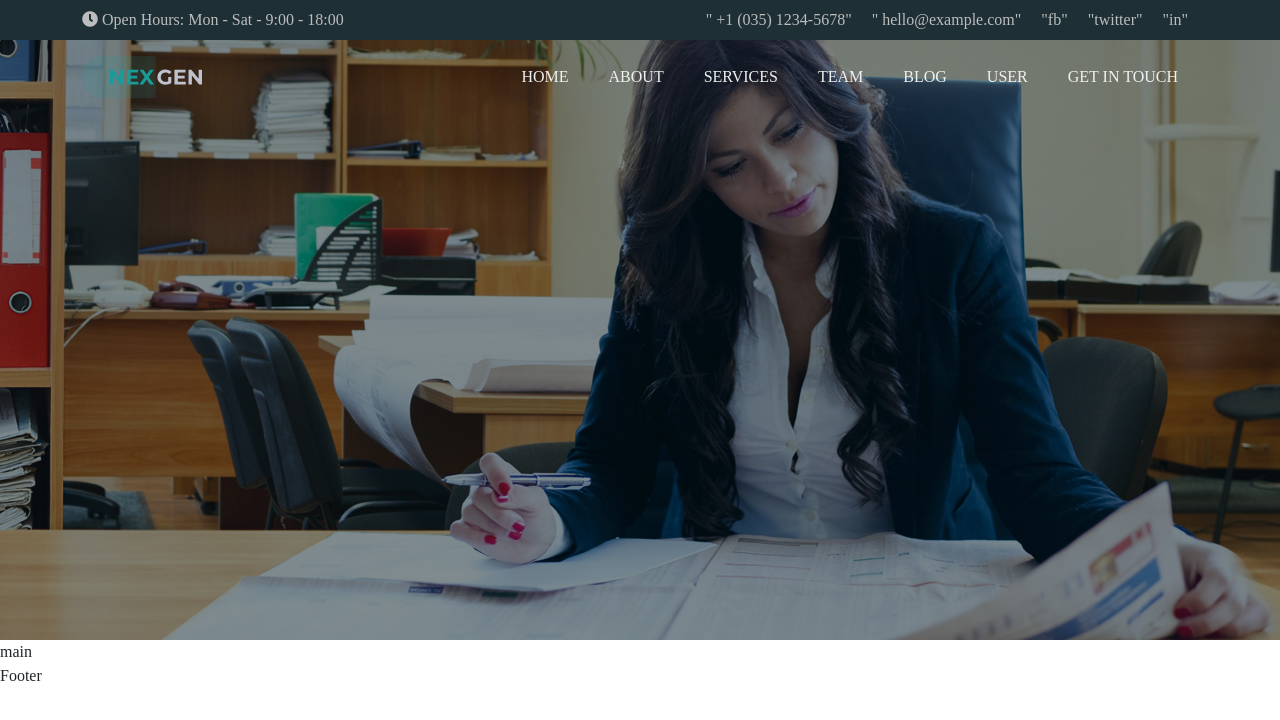
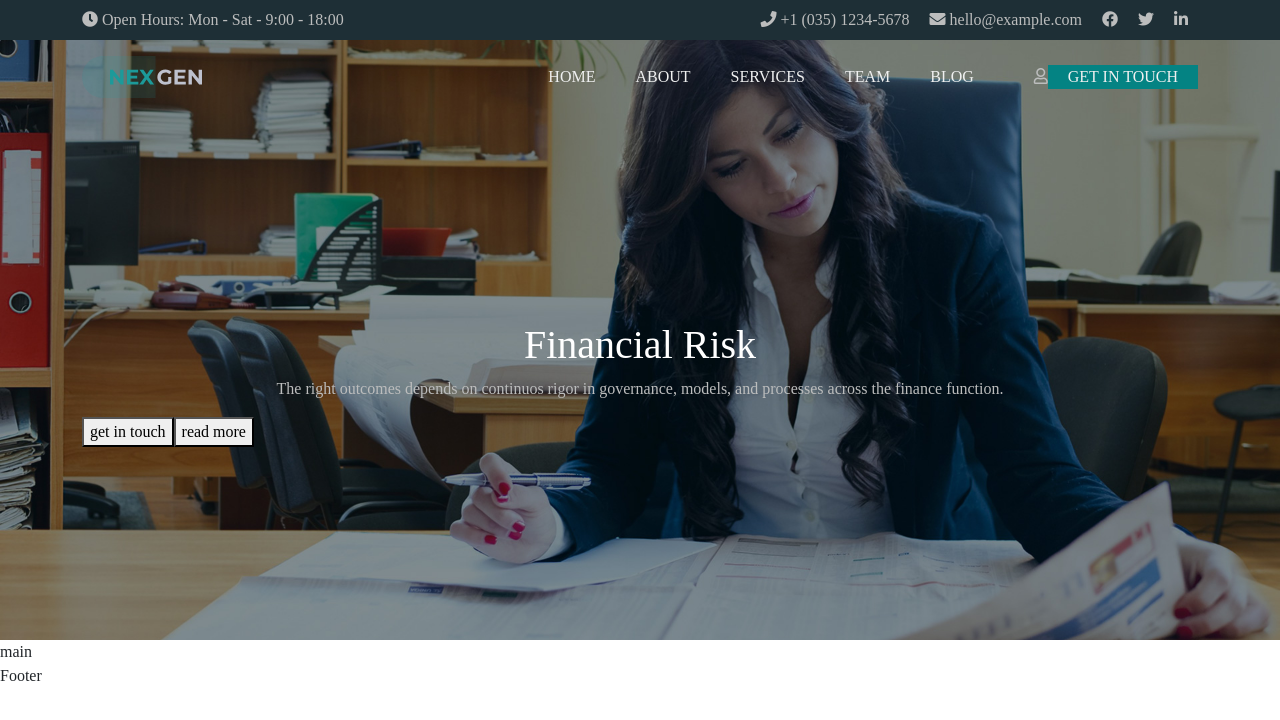
Before and after one commit to GiuliaSossai/proj-html-vuejs, a Vue app: page / in a window 1280 px wide. Shown: the top 720 px of the page. Built offline with nearby package versions, Linux system fonts and the light colour scheme; a small style sheet from the web is missing.

Commit message:
ciclo for con icone

```diff
--- a/src/assets/data/ContactsHeader.js
+++ b/src/assets/data/ContactsHeader.js
@@ -1,23 +1,23 @@
 export default
 [
   {
-    text: `" +1 (035) 1234-5678" `,
-    active: false
+    text: " +1 (035) 1234-5678" ,
+    icon: ["fas", "fa-phone"]
   },
   {
-    text: `" hello@example.com"`,
-    active: false
+    text: " hello@example.com",
+    icon: ["fas", "fa-envelope"]
   },
   {
-    text: `"fb"`,
-    active: false
+    text: "",
+    icon: ["fab", "fa-facebook"]
   },
   {
-    text: `"twitter"`,
-    active: false
+    text: "",
+    icon: ["fab", "fa-twitter"]
   },
   {
-    text: `"in"`,
-    active: false
+    text: "",
+    icon: ["fab", "fa-linkedin-in"]
   }
 ]
--- a/src/assets/data/MenuHeader.js
+++ b/src/assets/data/MenuHeader.js
@@ -2,30 +2,37 @@ export default
 [
   {
     text: "home",
+    icon: [],
     active: false
   },
   {
     text: "about",
+    icon: [],
     active: false
   },
   {
     text: "services",
+    icon: [],
     active: false
   },
   {
     text: "team",
+    icon: [],
     active: false
   },
   {
     text: "blog",
+    icon: [],
     active: false
   },
   {
-   text: "user",
+   text: "",
+   icon: ["far", "fa-user"],
    active: false
  },
  {
    text: "get in touch",
+   icon: [],
    active: true
  }
 ]
--- a/src/assets/style/vars.scss
+++ b/src/assets/style/vars.scss
@@ -7,6 +7,7 @@ $light-bg: #E7EEE9;
 
 // font colors
 $subtitle: #BCBDBD;
+$main: #fff;
 
 // btn colors
 $main-btn: #048383;
--- a/src/components/Header.vue
+++ b/src/components/Header.vue
@@ -8,16 +8,15 @@
             </div>
 
             <ul class="d-flex">
-               <!-- <li><a href="#"> <i class="fas fa-phone"></i> +1 (035) 1234-5678 </a></li>
-               <li><a href="#"> <i class="fas fa-envelope"></i> hello@example.com </a></li>
-               <li><a href="#"> <i class="fab fa-facebook-f"></i> </a></li>
-               <li><a href="#"> <i class="fab fa-twitter"></i> </a></li>
-               <li><a href="#"> <i class="fab fa-linkedin-in"></i> </a></li>   -->
+               <!-- ciclo for per stampare la lista -->
                <li
                   v-for="(contact, index) in ContactsHeader"
                   :key="index"
                >
-               <a href="#"> {{contact.text}} </a>
+               <a href="#">
+                  <i :class="contact.icon.join(' ')"></i>
+                  {{contact.text}}
+               </a>
                </li>
             </ul>
          </div>
@@ -31,21 +30,25 @@
                </div>
 
                <ul class="menu d-flex">
-                  <!-- <li><a href="#"> home </a></li>
-                  <li><a href="#"> about </a></li>
-                  <li><a href="#"> services </a></li>
-                  <li><a href="#"> team </a></li>
-                  <li><a href="#"> blog </a></li>
-                  <li><a href="#"> <i class="far fa-user"></i>  </a></li>
-                  <li><a href="#" class="fake-btn"> get in touch  </a></li>    -->
+                  <!-- ciclo for per stampare la lista -->
+                  <!-- se la voce del menu è attiva, assume la classe active -->
                   <li
-                  v-for="(item, index) in MenuHeader"
-                  :key="index">
+                     v-for="(item, index) in MenuHeader"
+                     :key="index"
+                     :class="{active : (index === counter)}"
+                     @click="counter = index"
+                  >
                      <a href="#"> {{item.text}} </a>
+                     <i :class="item.icon.join(' ')"></i>
                   </li>
                </ul>
+            </div>
 
-            </div>
+            <h1 class="text-center">Financial Risk</h1>
+            <p class="text-center">The right outcomes depends on continuos rigor in governance, models, and processes across the finance function.</p>
+
+            <button>get in touch</button>
+            <button>read more</button>
          </div>
 
       </div>
@@ -64,6 +67,7 @@ export default {
    },
    data(){
       return {
+         counter: 6,
          ContactsHeader,
          MenuHeader
       }
@@ -84,7 +88,7 @@ header {
          margin: 0 10px;
          color: $subtitle;
          &:hover {
-            color: #fff;
+            color: $main;
          }
 
       }
@@ -107,10 +111,14 @@ header {
             color: $subtitle;
             }
          }
-         .fake-btn {
-            padding: 5px 20px;
+         .active {
             background-color: $main-btn;
          }
+      }
+
+      h1 {
+         margin-top: 20%;
+         color: $main;
       }
    }
 }
```
